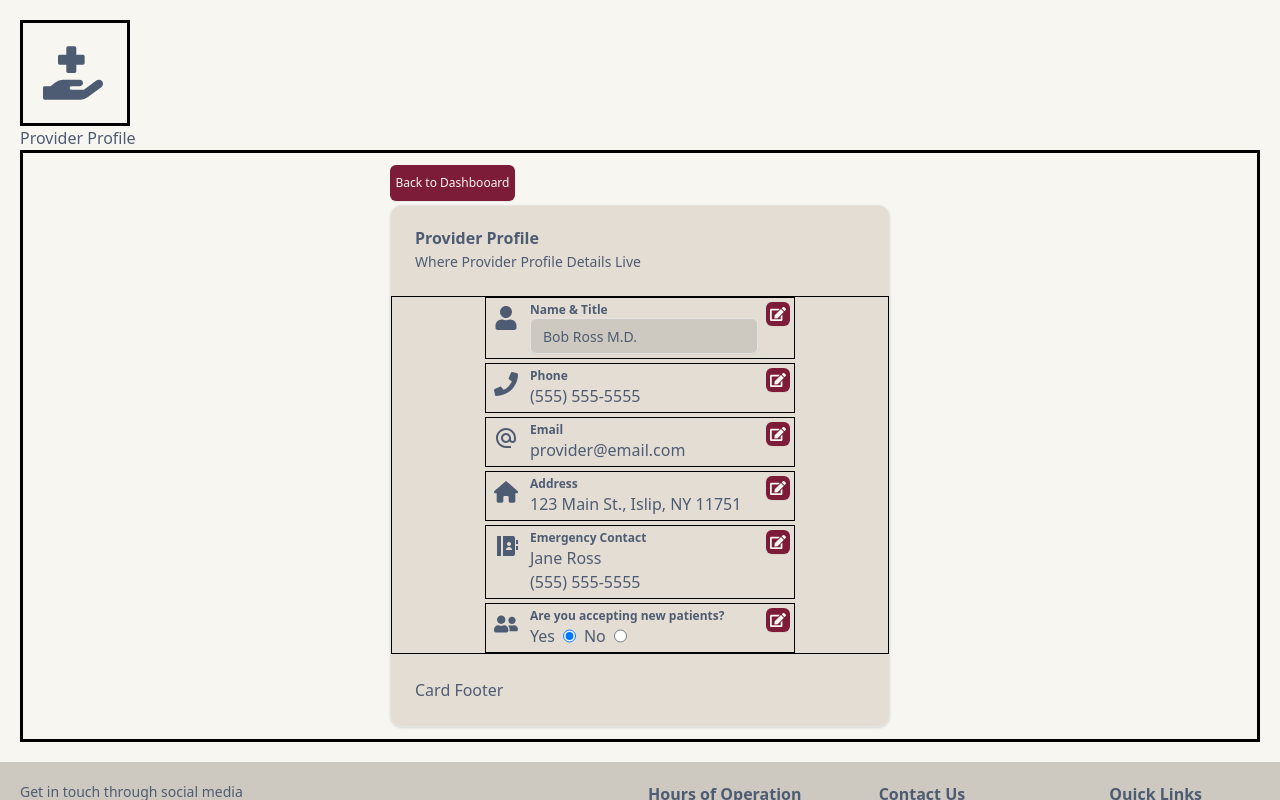
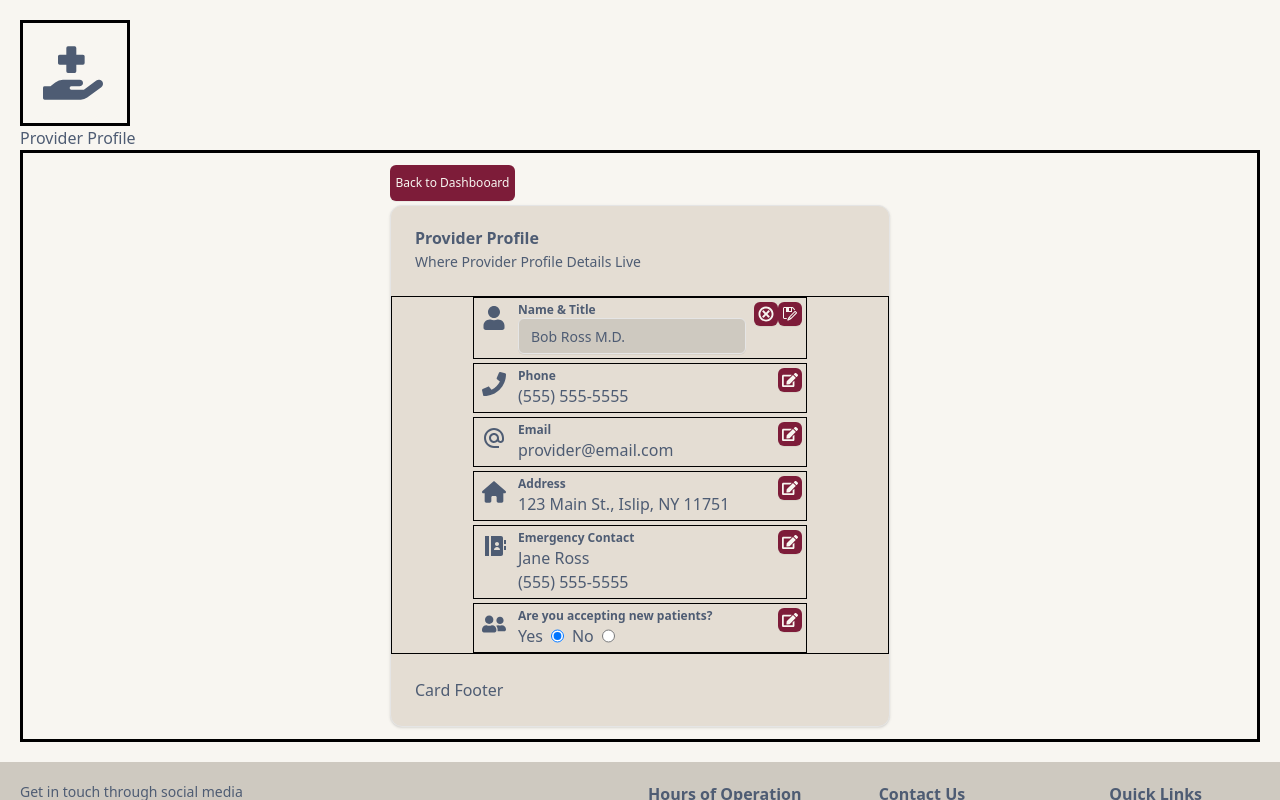
Before and after one commit to rzagramonte/haven-health, a Next.js app: page /provider/profile in a window 1280 px wide. Both pictures are taken after a click on the button 769 px from the left and 314 px from the top of the page. Shown: the top 800 px of the page. Built offline with nearby package versions, Linux system fonts and the light colour scheme; no server answers.

Commit message:
feat(provider/profile): cancel and save buttons
added cancel and save buttons conditionally for each field on provider profile

```diff
--- a/app/provider/profile/page.tsx
+++ b/app/provider/profile/page.tsx
@@ -11,8 +11,10 @@ import {
   FaUserFriends,
 } from 'react-icons/fa'
 import { FaHouse } from 'react-icons/fa6'
+import { GiCancel } from 'react-icons/gi'
 import { MdAlternateEmail } from 'react-icons/md'
 import { RiContactsBookFill } from 'react-icons/ri'
+import { VscSaveAs } from 'react-icons/vsc'
 
 import { Avatar } from '@/components/ui/avatar'
 import { Button } from '@/components/ui/button'
@@ -349,15 +351,41 @@ export default function ProfilePage() {
                           key !== 'newPatients' && <p>{value}</p>}
                       </div>
                     </div>
-                    <CardAction className="">
+                    <CardAction>
+                      {editState.editingKey === key && (
+                        <>
                           <Button
                             className="w-6 h-6 cursor-pointer"
                             onClick={() => {
-                          editDispatch({ type: 'EDIT', key: key, value: value })
+                              editDispatch({ type: 'CANCEL' })
+                            }}
+                          >
+                            <GiCancel />
+                          </Button>
+                          <Button
+                            className="w-6 h-6 cursor-pointer"
+                            onClick={() => {
+                              editDispatch({ type: 'CANCEL' })
+                            }}
+                          >
+                            <VscSaveAs />
+                          </Button>
+                        </>
+                      )}
+                      {editState.editingKey !== key && (
+                        <Button
+                          className="w-6 h-6 cursor-pointer"
+                          onClick={() => {
+                            editDispatch({
+                              type: 'EDIT',
+                              key: key,
+                              value: value,
+                            })
                           }}
                         >
                           <FaEdit />
                         </Button>
+                      )}
                     </CardAction>
                   </li>
                 ),
```
Lines whose indentation alone changed are shown as unchanged.
